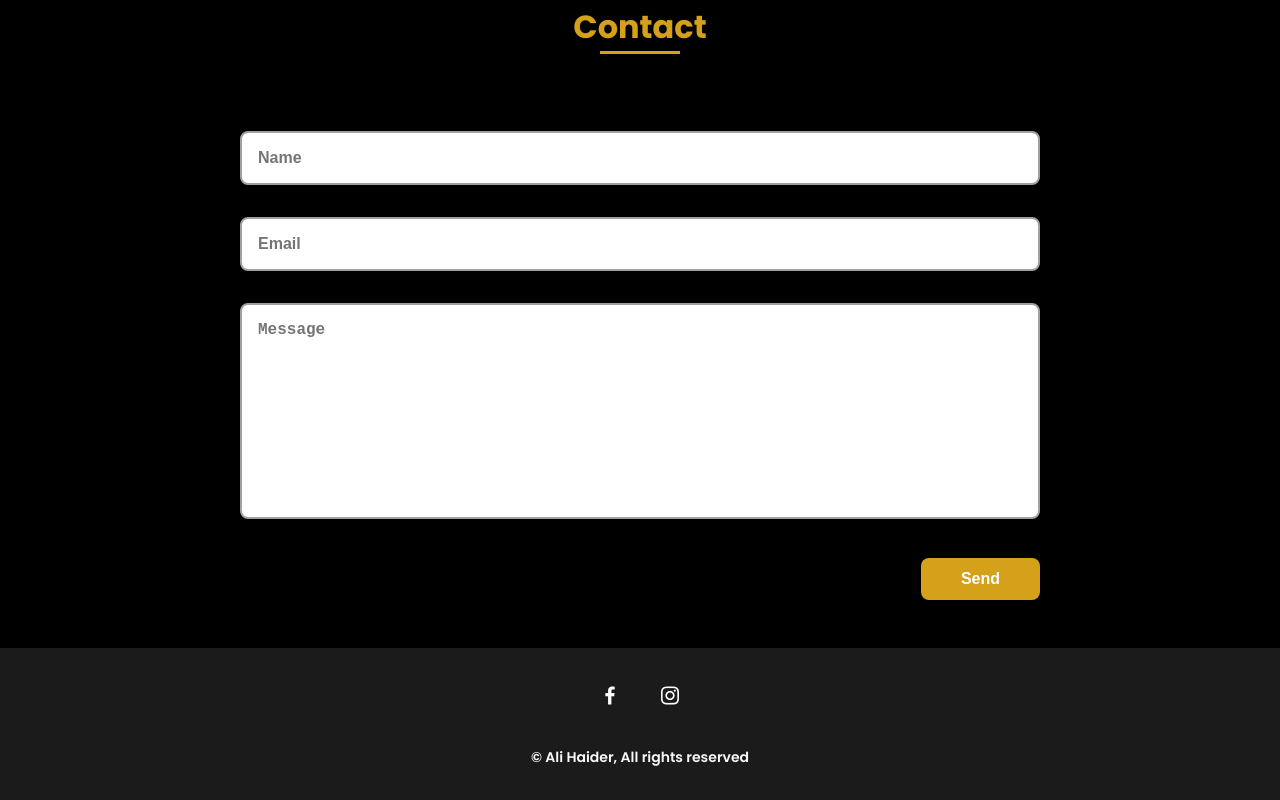
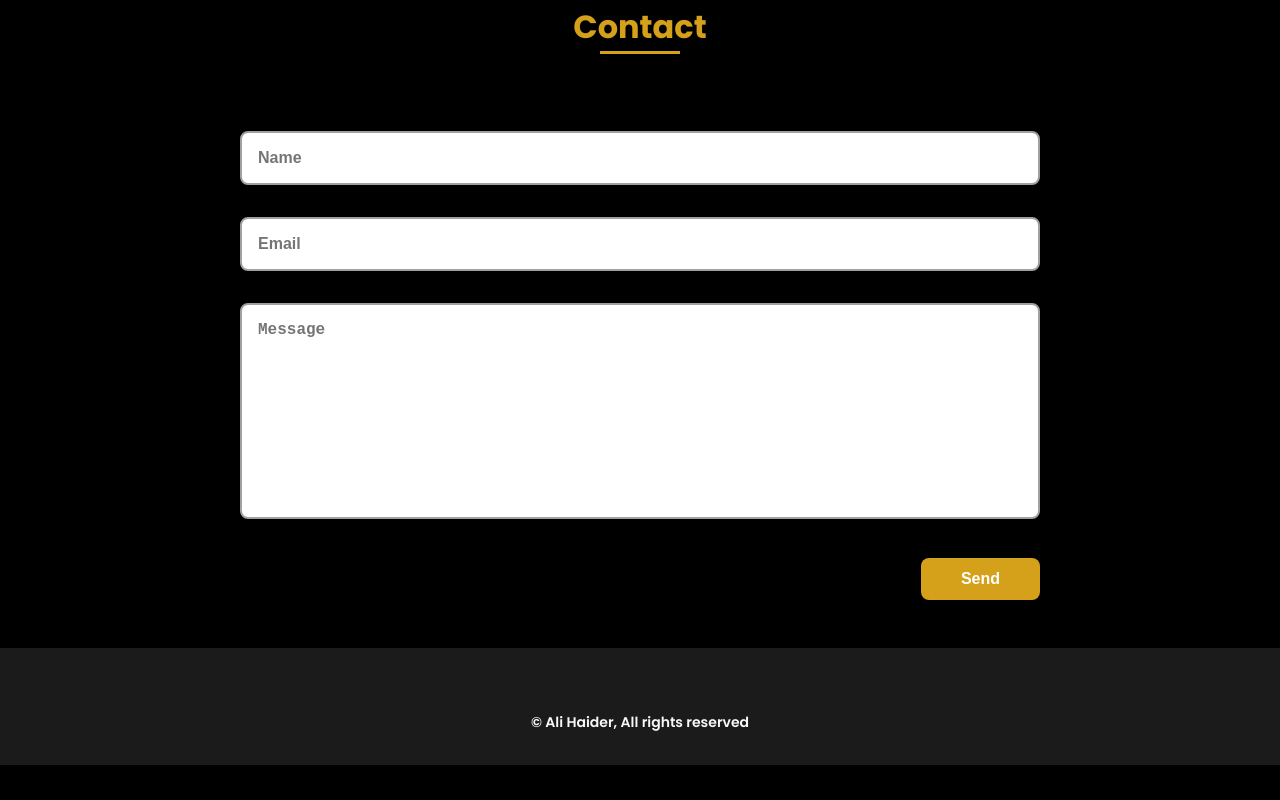
Before and after one commit to alihaider79666/Alihaider.github.io, a plain HTML site: page index.html in a window 1280 px wide. Shown: the part 3002-3802 px from the top of the page. After the commit the page ends 3767 px from the top, so only its background shows below. Drawn offline with nearby package versions, Linux system fonts and the light colour scheme.

Commit message:
Update index.html

```diff
--- a/index.html
+++ b/index.html
@@ -230,8 +230,8 @@
     <footer class="footer">
         <!-- <p class="footer__title">Ali Haider</p> -->
         <div class="footer__social">
-            <a href="#" class="footer__icon"><i class='bx bxl-facebook'></i></a>
-            <a href="#" class="footer__icon"><i class='bx bxl-instagram'></i></a>
+<!--             <a href="#" class="footer__icon"><i class='bx bxl-facebook'></i></a>
+            <a href="#" class="footer__icon"><i class='bx bxl-instagram'></i></a> -->
             <!-- <a href="#" class="footer__icon"><i class='bx bxl-twitter'></i></a> -->
         </div>
         <p class="footer__copy">&#169; Ali Haider, All rights reserved</p>
```
